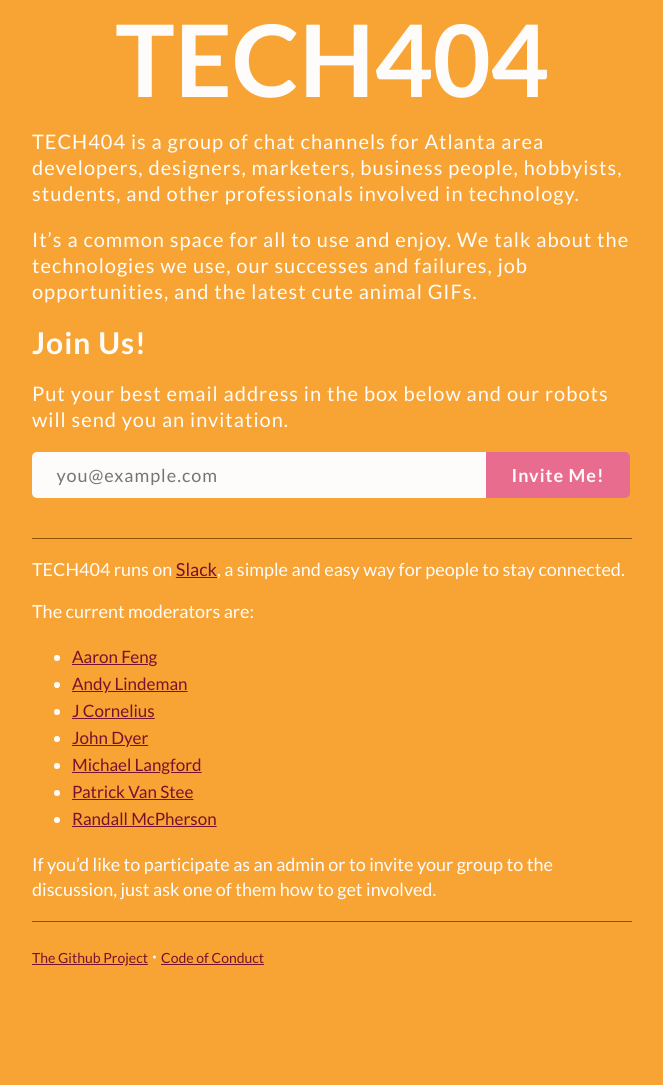
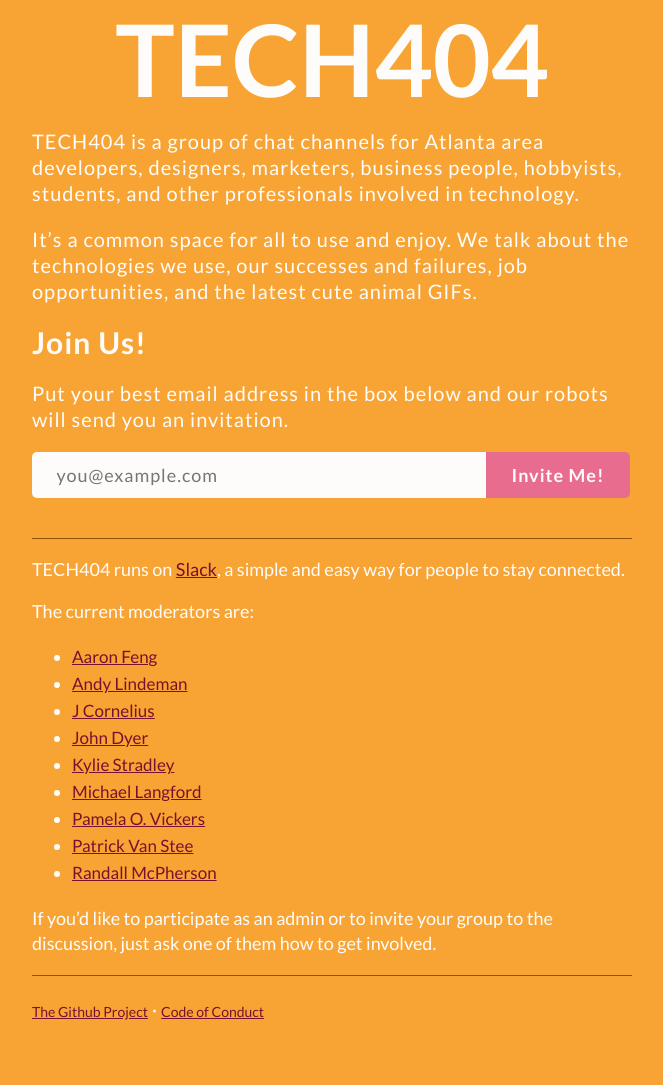
Before and after one commit to tech404/tech404.github.io, a Jekyll site: the page built from index.html, in a window 1280 px wide. Shown: the whole page, without its empty margins (308-971 px from the left). Built offline with Jekyll 4.4.1, drawn with Linux system fonts in a browser that asks for light colours; nearby versions of some CDN libraries; before the commit the page ends 1031 px from its top, so only the background shows below that.

Commit message:
Adds Kylie and Pamela as mods

```diff
--- a/_data/admins.yml
+++ b/_data/admins.yml
@@ -10,9 +10,15 @@
 - name: John Dyer
   email:
   twitter: thedyers
+- name: Kylie Stradley
+  email:
+  twitter: KyFaSt
 - name: Michael Langford
   email:
   twitter: mj_langford
+- name: Pamela O. Vickers
+  email:
+  twitter: pwnela
 - name: Patrick Van Stee
   email:
   twitter: vanstee
```
